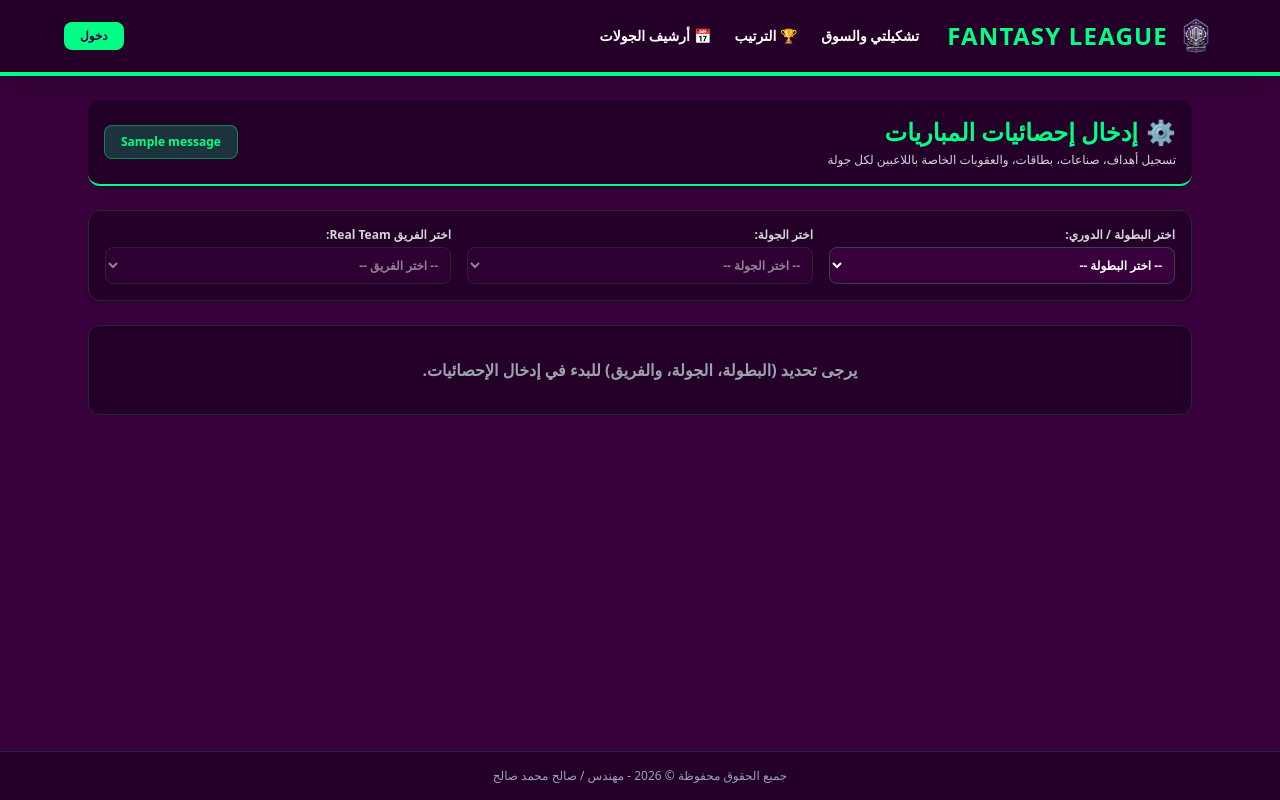
After one commit to salehmohamed19/fantasy-league, a Django app: template fantasy/templates/admin_enter_stats.html in a window 1280 px wide. The commit adds this page. Run offline with Django 3.2, Linux system fonts and the light colour scheme; the template is opened without the code that fills it: most values are stand-ins (such as "Sample title", 1, 10 or a date in 2020); one stand-in notice (Sample message) is shown; parts of the project's set-up code (start-up, migrations or seed data) failed here and were passed over; some libraries are stand-ins or nearby versions.

```diff
--- /dev/null
+++ b/fantasy/templates/admin_enter_stats.html
@@ -0,0 +1,214 @@
+{% extends 'base.html' %}
+{% load static %}
+
+{% block content %}
+<div class="space-y-6">
+
+    <!-- Header Section -->
+    <div class="bg-[#240028] border-b-2 border-plGreen p-4 rounded-xl shadow-lg flex flex-col md:flex-row justify-between items-start md:items-center gap-4">
+        <div>
+            <h1 class="text-xl sm:text-2xl font-black text-plGreen flex items-center gap-2">
+                <span>⚙️</span>
+                <span>إدخال إحصائيات المباريات</span>
+            </h1>
+            <p class="text-xs text-gray-300 mt-1">تسجيل أهداف، صناعات، بطاقات، والعقوبات الخاصة باللاعبين لكل جولة</p>
+        </div>
+
+        {% if messages %}
+            <div class="w-full md:w-auto">
+                {% for message in messages %}
+                    <div class="px-4 py-2 rounded-lg text-xs font-bold {% if message.tags == 'error' %}bg-red-500/20 text-red-400 border border-red-500/40{% else %}bg-plGreen/20 text-plGreen border border-plGreen/40{% endif %}">
+                        {{ message }}
+                    </div>
+                {% endfor %}
+            </div>
+        {% endif %}
+    </div>
+
+    <!-- Filters Section (Dropdown Selectors) -->
+    <div class="bg-[#240028] p-4 rounded-xl border border-gray-800 shadow-md">
+        <form method="GET" class="grid grid-cols-1 sm:grid-cols-3 gap-4">
+
+            <!-- الدوري -->
+            <div>
+                <label class="block text-xs font-bold text-gray-300 mb-1">اختر البطولة / الدوري:</label>
+                <select name="league_id" onchange="this.form.submit()"
+                        class="w-full bg-plDark text-white border border-gray-700 rounded-lg p-2 text-xs font-bold focus:border-plGreen outline-none">
+                    <option value="">-- اختر البطولة --</option>
+                    {% for league in leagues %}
+                        <option value="{{ league.id }}" {% if selected_league_id == league.id %}selected{% endif %}>
+                            {{ league.name }}
+                        </option>
+                    {% endfor %}
+                </select>
+            </div>
+
+            <!-- الجولة -->
+            <div>
+                <label class="block text-xs font-bold text-gray-300 mb-1">اختر الجولة:</label>
+                <select name="gameweek_id" onchange="this.form.submit()" {% if not selected_league_id %}disabled{% endif %}
+                        class="w-full bg-plDark text-white border border-gray-700 rounded-lg p-2 text-xs font-bold focus:border-plGreen outline-none disabled:opacity-50">
+                    <option value="">-- اختر الجولة --</option>
+                    {% for gw in gameweeks %}
+                        <option value="{{ gw.id }}" {% if selected_gameweek_id == gw.id %}selected{% endif %}>
+                            الجولة {{ gw.number }} {% if gw.is_finished %}(منتهية){% endif %}
+                        </option>
+                    {% endfor %}
+                </select>
+            </div>
+
+            <!-- الفريق -->
+            <div>
+                <label class="block text-xs font-bold text-gray-300 mb-1">اختر الفريق Real Team:</label>
+                <select name="team_id" onchange="this.form.submit()" {% if not selected_gameweek_id %}disabled{% endif %}
+                        class="w-full bg-plDark text-white border border-gray-700 rounded-lg p-2 text-xs font-bold focus:border-plGreen outline-none disabled:opacity-50">
+                    <option value="">-- اختر الفريق --</option>
+                    {% for team in teams %}
+                        <option value="{{ team.id }}" {% if selected_team_id == team.id %}selected{% endif %}>
+                            {{ team.name }}
+                        </option>
+                    {% endfor %}
+                </select>
+            </div>
+
+        </form>
+    </div>
+
+    <!-- Stats Table Form -->
+    {% if selected_gameweek and selected_team and players_data %}
+    <form method="POST" class="space-y-4">
+        {% csrf_token %}
+
+        <div class="overflow-x-auto bg-[#240028] border border-gray-800 rounded-xl shadow-xl">
+            <table class="w-full text-right text-xs">
+                <thead class="bg-purple-950/80 text-plGreen border-b border-gray-800 font-black">
+                    <tr>
+                        <th class="p-3">اللاعب</th>
+                        <th class="p-3 text-center">المركز</th>
+                        <th class="p-3 text-center">لعب؟</th>
+                        <th class="p-3 text-center">أهداف</th>
+                        <th class="p-3 text-center">صناعة</th>
+                        <th class="p-3 text-center">كلين شيت</th>
+                        <th class="p-3 text-center">🟨</th>
+                        <th class="p-3 text-center">🟥</th>
+                        <th class="p-3 text-center">جزاء مسجلة</th>
+                        <th class="p-3 text-center">جزاء مهدرة</th>
+                        <th class="p-3 text-center">سبب الإيقاف / ملاحظات</th>
+                    </tr>
+                </thead>
+                <tbody class="divide-y divide-gray-800">
+                    {% for item in players_data %}
+                    {% with player=item.player stat=item.stat %}
+                    <tr class="hover:bg-purple-900/30 transition">
+
+                        <!-- اسم اللاعب وتنبيه الكروت السابقة عبر Django -->
+                        <td class="p-3 font-bold text-white whitespace-nowrap">
+                            <div>{{ player.name }}</div>
+                            {% if item.previous_yellows and item.previous_yellows > 0 %}
+                            <span class="text-[10px] text-yellow-400 font-normal block">
+                                ⚠️ الإنذارات السابقة: {{ item.previous_yellows }}
+                            </span>
+                            {% endif %}
+                        </td>
+
+                        <!-- المركز -->
+                        <td class="p-3 text-center text-gray-400 font-bold whitespace-nowrap">
+                            {{ player.get_position_display|default:player.position }}
+                        </td>
+
+                        <!-- شارك في المباراة -->
+                        <td class="p-3 text-center">
+                            <input type="checkbox" name="played_{{ player.id }}" {% if stat.played %}checked{% endif %}
+                                   class="w-4 h-4 accent-plGreen rounded cursor-pointer">
+                        </td>
+
+                        <!-- الأهداف -->
+                        <td class="p-3 text-center">
+                            <input type="number" min="0" name="goals_{{ player.id }}" value="{{ stat.goals }}"
+                                   class="w-12 bg-plDark text-center border border-gray-700 rounded p-1 font-bold text-plGreen focus:border-plGreen outline-none">
+                        </td>
+
+                        <!-- صناعة الأهداف -->
+                        <td class="p-3 text-center">
+                            <input type="number" min="0" name="assists_{{ player.id }}" value="{{ stat.assists }}"
+                                   class="w-12 bg-plDark text-center border border-gray-700 rounded p-1 font-bold text-blue-400 focus:border-plGreen outline-none">
+                        </td>
+
+                        <!-- نظافة الشباك -->
+                        <td class="p-3 text-center">
+                            <input type="checkbox" name="clean_sheet_{{ player.id }}" {% if stat.clean_sheet %}checked{% endif %}
+                                   class="w-4 h-4 accent-plGreen rounded cursor-pointer">
+                        </td>
+
+                        <!-- كارت أصفر -->
+                        <td class="p-3 text-center">
+                            <input type="checkbox" name="yellow_card_{{ player.id }}" {% if stat.yellow_card %}checked{% endif %}
+                                   class="w-4 h-4 accent-yellow-400 rounded cursor-pointer">
+                        </td>
+
+                        <!-- كارت أحمر -->
+                        <td class="p-3 text-center">
+                            <input type="checkbox" name="red_card_{{ player.id }}" {% if stat.red_card %}checked{% endif %}
+                                   class="w-4 h-4 accent-red-500 rounded cursor-pointer">
+                        </td>
+
+                        <!-- ركلات جزاء مسجلة -->
+                        <td class="p-3 text-center">
+                            <input type="number" min="0" name="penalties_taken_{{ player.id }}" value="{{ stat.penalties_taken }}"
+                                   class="w-12 bg-plDark text-center border border-gray-700 rounded p-1 font-bold focus:border-plGreen outline-none">
+                        </td>
+
+                        <!-- ركلات جزاء مهدرة -->
+                        <td class="p-3 text-center">
+                            <input type="number" min="0" name="penalties_missed_{{ player.id }}" value="{{ stat.penalties_missed }}"
+                                   class="w-12 bg-plDark text-center border border-gray-700 rounded p-1 font-bold text-red-400 focus:border-plGreen outline-none">
+                        </td>
+
+                        <!-- الإيقافات والملاحظات -->
+                        <td class="p-3 text-center min-w-[200px]">
+                            <div class="space-y-1">
+                                <select name="suspension_reason_{{ player.id }}" class="w-full bg-plDark border border-gray-700 text-[11px] rounded p-1 outline-none text-gray-200">
+                                    <option value="NONE" {% if stat.suspension_reason == 'NONE' %}selected{% endif %}>بدون إيقاف</option>
+                                    <option value="YELLOW_CARDS" {% if stat.suspension_reason == 'YELLOW_CARDS' %}selected{% endif %}>تراكم إنذارات</option>
+                                    <option value="RED_CARD" {% if stat.suspension_reason == 'RED_CARD' %}selected{% endif %}>طرد مباشر</option>
+                                    <option value="DISCIPLINARY" {% if stat.suspension_reason == 'DISCIPLINARY' %}selected{% endif %}>عقوبة إدارية / لجنة انضباط</option>
+                                </select>
+
+                                <div class="flex gap-1">
+                                    <input type="number" min="0" placeholder="مباريات" name="suspension_matches_{{ player.id }}" value="{{ stat.suspension_matches }}"
+                                           class="w-16 bg-plDark border border-gray-700 rounded p-1 text-[11px] text-center outline-none">
+                                    <input type="text" placeholder="ملاحظات" name="suspension_notes_{{ player.id }}" value="{{ stat.suspension_notes }}"
+                                           class="w-full bg-plDark border border-gray-700 rounded p-1 text-[11px] outline-none">
+                                </div>
+                            </div>
+                        </td>
+
+                    </tr>
+                    {% endwith %}
+                    {% endfor %}
+                </tbody>
+            </table>
+        </div>
+
+        <!-- Submit Button -->
+        <div class="flex justify-end pt-2">
+            <button type="submit"
+                    class="bg-plGreen text-plDark hover:bg-emerald-400 font-black px-6 py-2.5 rounded-xl text-sm transition shadow-lg flex items-center gap-2 cursor-pointer">
+                <span>💾</span>
+                <span>حفظ إحصائيات الفريق</span>
+            </button>
+        </div>
+
+    </form>
+    {% elif selected_gameweek and selected_team %}
+        <div class="bg-[#240028] p-8 text-center text-gray-400 border border-gray-800 rounded-xl font-bold">
+            لا يوجد لاعبين مسجلين بهذا الفريق حالياً.
+        </div>
+    {% else %}
+        <div class="bg-[#240028] p-8 text-center text-gray-400 border border-gray-800 rounded-xl font-bold">
+            يرجى تحديد (البطولة، الجولة، والفريق) للبدء في إدخال الإحصائيات.
+        </div>
+    {% endif %}
+
+</div>
+{% endblock %}
--- a/fantasy/templates/base.html
+++ b/fantasy/templates/base.html
@@ -46,6 +46,14 @@
                     <a href="{% url 'squad_builder' %}" class="hover:text-plGreen transition px-1 py-1 whitespace-nowrap">تشكيلتي والسوق</a>
                     <a href="{% url 'leaderboard' %}" class="hover:text-plGreen transition px-1 py-1 whitespace-nowrap">🏆 الترتيب</a>
                     <a href="{% url 'leagues_history' %}" class="hover:text-plGreen transition px-1 py-1 whitespace-nowrap">📅 أرشيف الجولات</a>
+
+                    {% if user.is_staff %}
+                    <!-- رابط لوحة أدمن إدخال الإحصائيات (يظهر فقط للأدمن والـ Staff) -->
+                    <a href="{% url 'enter_match_stats' %}" class="bg-plPink/20 text-plPink hover:bg-plPink hover:text-white border border-plPink/40 transition px-2 py-1 rounded-lg whitespace-nowrap flex items-center gap-1">
+                        <span>⚙️</span>
+                        <span>إدخال الإحصائيات</span>
+                    </a>
+                    {% endif %}
                 </nav>
             </div>
 
@@ -110,6 +118,15 @@
                             <span>الملف الشخصي</span>
                         </a>
 
+                        <!-- خيار لوحة إدخال الإحصائيات داخل القائمة المنسدلة للأدمن أيضاً -->
+                        {% if user.is_staff %}
+                        <a href="{% url 'enter_match_stats' %}"
+                           class="flex items-center gap-2 px-4 py-2.5 text-xs font-bold text-plPink hover:bg-plPink/10 transition">
+                            <span>⚙️</span>
+                            <span>إدخال الإحصائيات</span>
+                        </a>
+                        {% endif %}
+
                         <!-- خيار تسجيل الخروج -->
                         <form method="POST" action="{% url 'logout' %}" class="block w-full">
                             {% csrf_token %}
--- a/fantasy/urls.py
+++ b/fantasy/urls.py
@@ -30,6 +30,7 @@ urlpatterns = [
     path('admin-panel/open-next-gameweek/', views.open_next_gameweek, name='open_next_gameweek'),
     path('admin-panel/close-and-advance/', views.close_and_advance_gameweek, name='close_and_advance_gameweek'),
     path('api/get-player-previous-yellows/', views.get_player_previous_yellow_cards, name='get_player_previous_yellow_cards'),
+    path('enter-stats/', views.enter_match_stats, name='enter_match_stats'),
 
     # المصادقة والحسابات
     path('login/', LoginView.as_view(template_name='fantasy/login.html', redirect_authenticated_user=True), name='login'),
```
Also changed, not shown: fantasy/views.py (+81 -12 lines).
